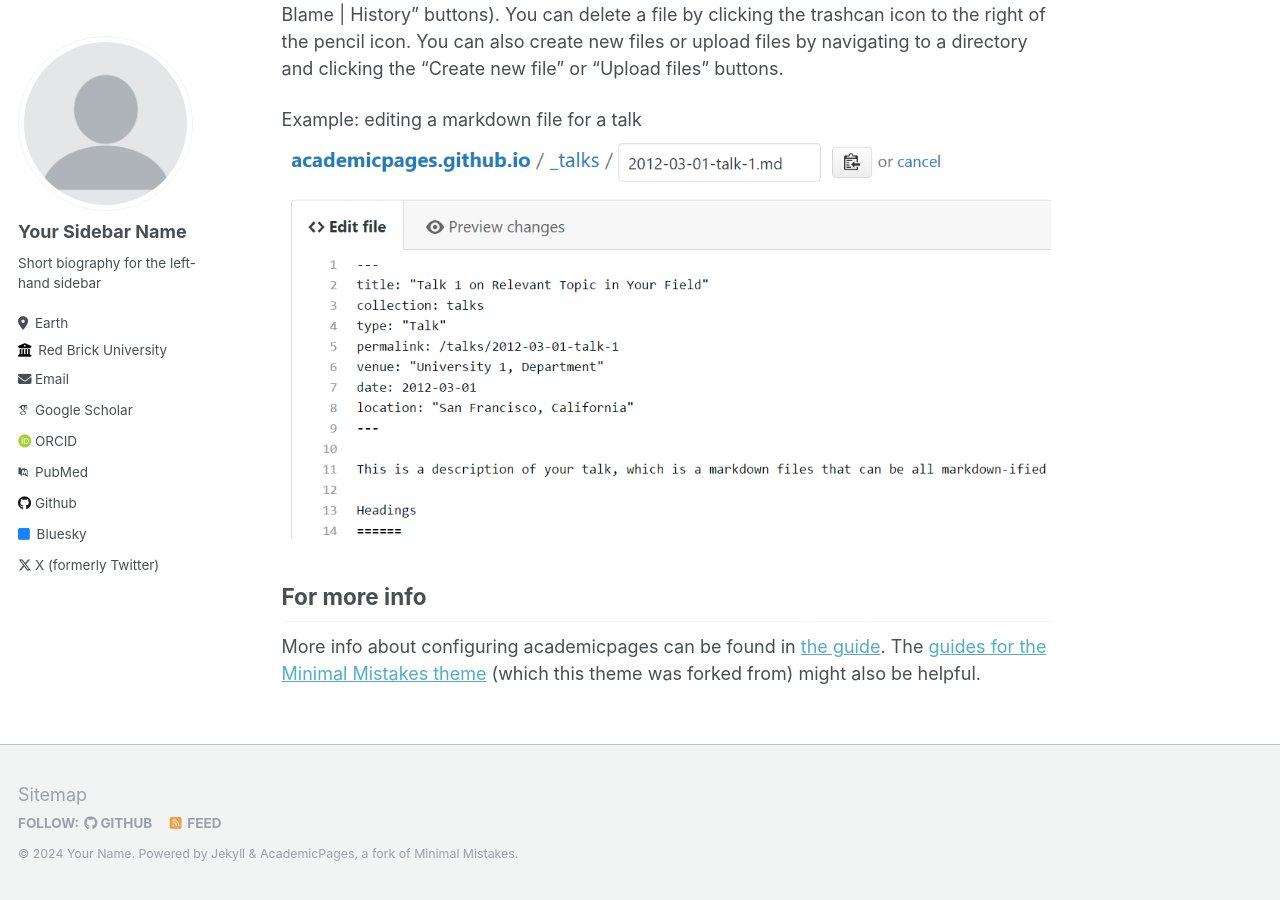
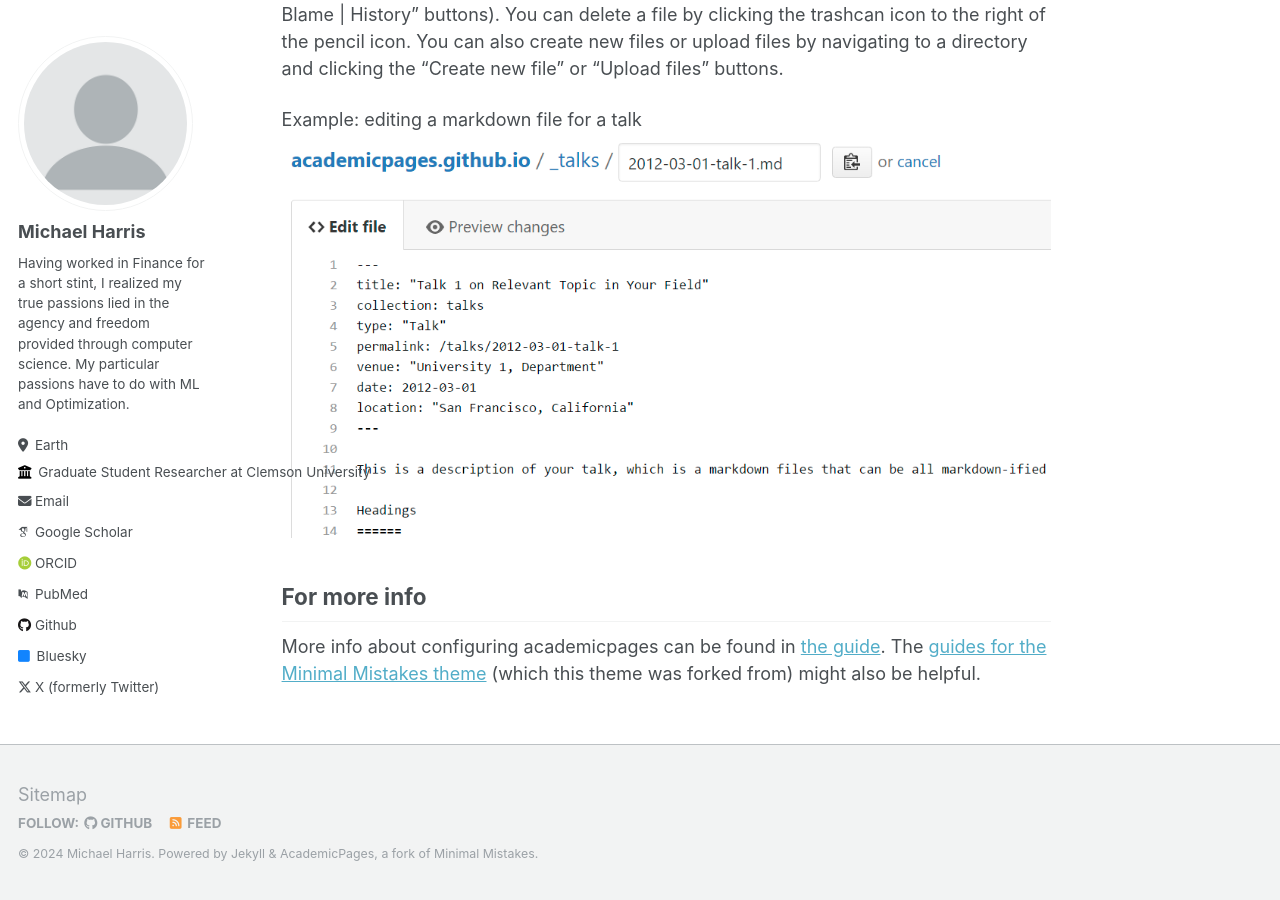
Before and after one commit to mhrrs/mhrrs.github.io, a Jekyll site: the page built from _pages/about.md, in a window 1280 px wide and 900 px high, scrolled down 2463 px. Built offline with Jekyll 4.4.1, drawn with Linux system fonts in a browser that asks for light colours; some web fonts are replaced; some of the changed text lies outside the part shown.

Commit message:
Update _config.yml
added personal info.

```diff
--- a/_config.yml
+++ b/_config.yml
@@ -8,10 +8,10 @@
 
 # Basic Site Settings
 locale                   : "en-US"
-title                    : "Your Name / Site Title"
+title                    : "Michael Harris"
 title_separator          : "-"
-name                     : &name "Your Name"
-description              : &description "personal description"
+name                     : &name "Michael Harris"
+description              : &description "Graduate Student in Computer Science"
 url                      : https://academicpages.github.io # the base hostname & protocol for your site e.g. "https://mmistakes.github.io"
 baseurl                  : "" # the subpath of your site, e.g. "/blog"
 repository               : "academicpages/academicpages.github.io"
@@ -22,13 +22,13 @@ repository               : "academicpages/academicpages.github.io"
 author:
   # Biographic information
   avatar           : "profile.png"
-  name             : "Your Sidebar Name"
-  pronouns         : # example: "she/her"
-  bio              : "Short biography for the left-hand sidebar"
+  name             : "Michael Harris"
+  pronouns         : # example: ""
+  bio              : "Having worked in Finance for a short stint, I realized my true passions lied in the agency and freedom provided through computer science. My particular passions have to do with ML and Optimization."
   location         : "Earth"
-  employer         : "Red Brick University"
+  employer         : "Graduate Student Researcher at Clemson University"
   uri              : # URL
-  email            : "none@example.org"
+  email            : "mhrrs@g.clemson.edu"
 
   # Academic websites
   arxiv            : # URL - Update with the correct link to your profile
```
